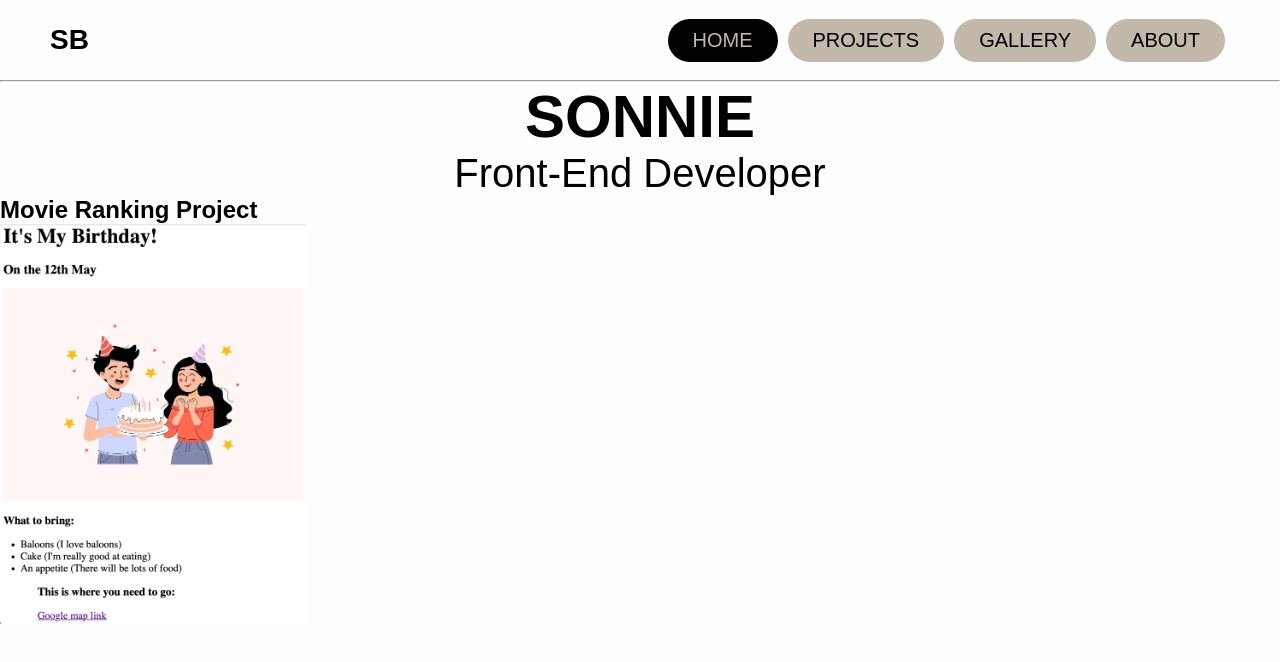
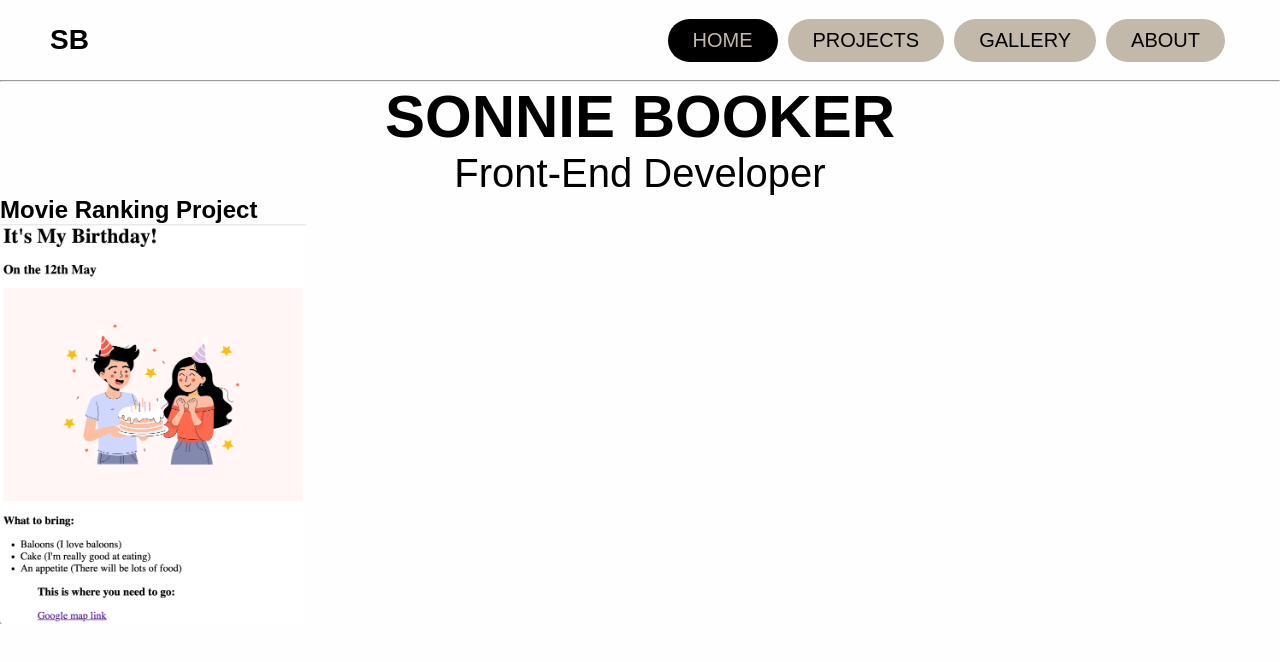
Before and after one commit to sonnie-io/portfolio_website, a plain HTML site: page index.html in a window 1280 px wide. Drawn offline with Linux system fonts and the light colour scheme; a web font is replaced by a local one.

Commit message:
Adding last name back into the website

```diff
--- a/index.html
+++ b/index.html
@@ -33,7 +33,7 @@
 
 <!-- Hero -->
  <section class="hero-text">
- <h1>SONNIE</h1>
+ <h1>SONNIE BOOKER</h1>
  <p>Front-End Developer</p>
  </section>
 
```
